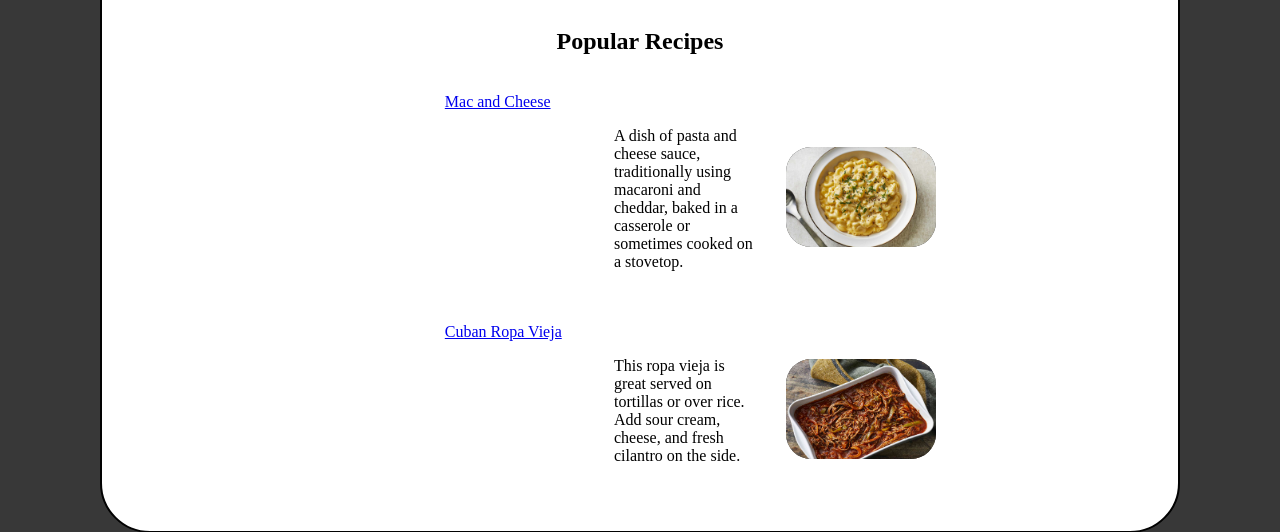
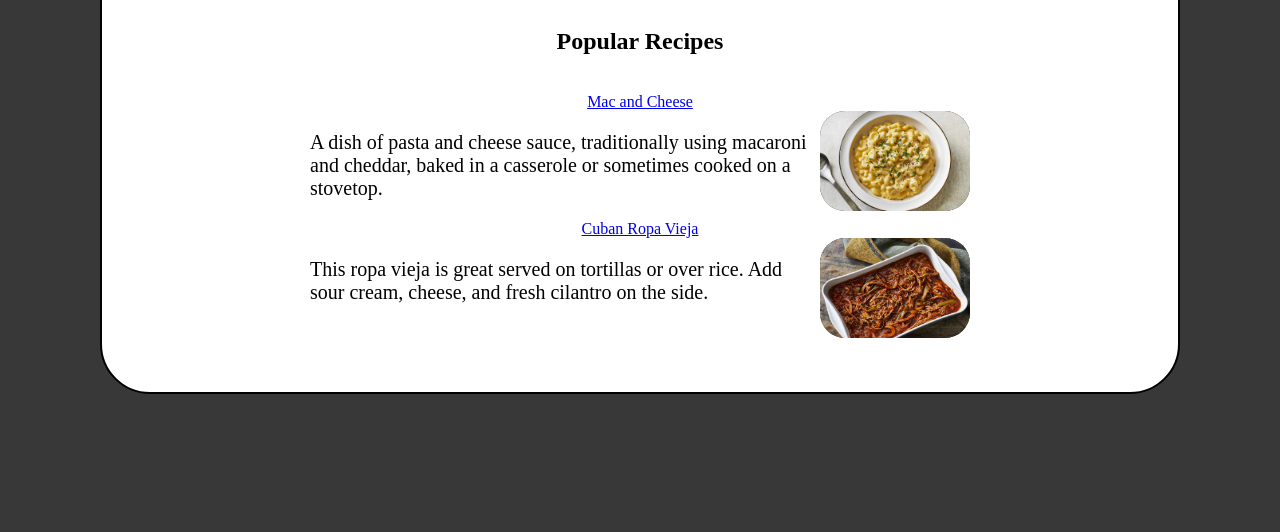
Before and after one commit to vbakiev/odin-recipes, a plain HTML site: page index.html in a window 1280 px wide. Shown: the part 546-1078 px from the top of the page. After the commit the page ends 990 px from the top, so only its background shows below. Drawn offline with Linux system fonts and the light colour scheme.

Commit message:
Testing layout with FlexBox

```diff
--- a/css/style.css
+++ b/css/style.css
@@ -4,11 +4,11 @@
 
 .container{
     background-color: white;
-    display: grid;
-    align-items: center;
-    grid-template-columns: 1fr 1fr;
-    column-gap: 30px;
-    margin-left: 262px;
+    justify-content: center;
+    display: flex;
+    flex-wrap: wrap;
+    flex-grow: 1;
+    gap: 10px;
 }
 
 body, h1, h2, h3, h4, ul, ol, li, a, p, #logo-text{
@@ -32,20 +32,19 @@ body{
 }
 
 .main-a{
-    text-align: left;
     display: block;
-    margin-left: 30%;
-    margin-right: 35%;
+    text-align: center;
 }
+
+.main-p{
+    flex: 0 0 25em;
+    font-size: 20px;
+}
+
 
 p{
     font-weight: 400;
 }
-
-.main-p{
-    padding-left: 200px;
-}
-
 
 #logo{
     font-family: fantasy;
@@ -54,11 +53,9 @@ p{
 }
 
 #logo-gif{
+    display: flex;
     border: 1px solid black;
     border-radius: 25px;
-    display: block;
-    margin-left: auto;
-    margin-right: auto;
 
 }
 
@@ -71,7 +68,6 @@ p{
 
 img{
     border-radius: 25px;
-
 }
 
 .dish-img{
--- a/index.html
+++ b/index.html
@@ -8,7 +8,9 @@
 </head>
 <body>
     <img id="logo-text" src="images/logo-text.png" alt="Logo Text">
-    <img id="logo-gif" src="images/cooking.gif" alt="Animated cooking gif">
+    <div class="container">
+        <img id="logo-gif" src="images/cooking.gif" alt="Animated cooking gif">
+    </div>
     <h2 class="main-h2">Popular Recipes</h2>
     <br>
     <a class="main-a" href="recipes/mac_and_cheese.html">Mac and Cheese</a>
@@ -16,8 +18,6 @@
         <p class="main-p">A dish of pasta and cheese sauce, traditionally using macaroni and cheddar, baked in a casserole or sometimes cooked on a stovetop.</p>
         <a href="recipes/mac_and_cheese.html"><img class="dish-img"  src="images/mac_and_cheese.jpg"></a>
     </div>
-    <br>
-    <br>
     <a class="main-a" href="recipes/cuban_ropa_vieja.html">Cuban Ropa Vieja</a>
     <div class="container">
         <p class="main-p">This ropa vieja is great served on tortillas or over rice. Add sour cream, cheese, and fresh cilantro on the side.</p>
```
